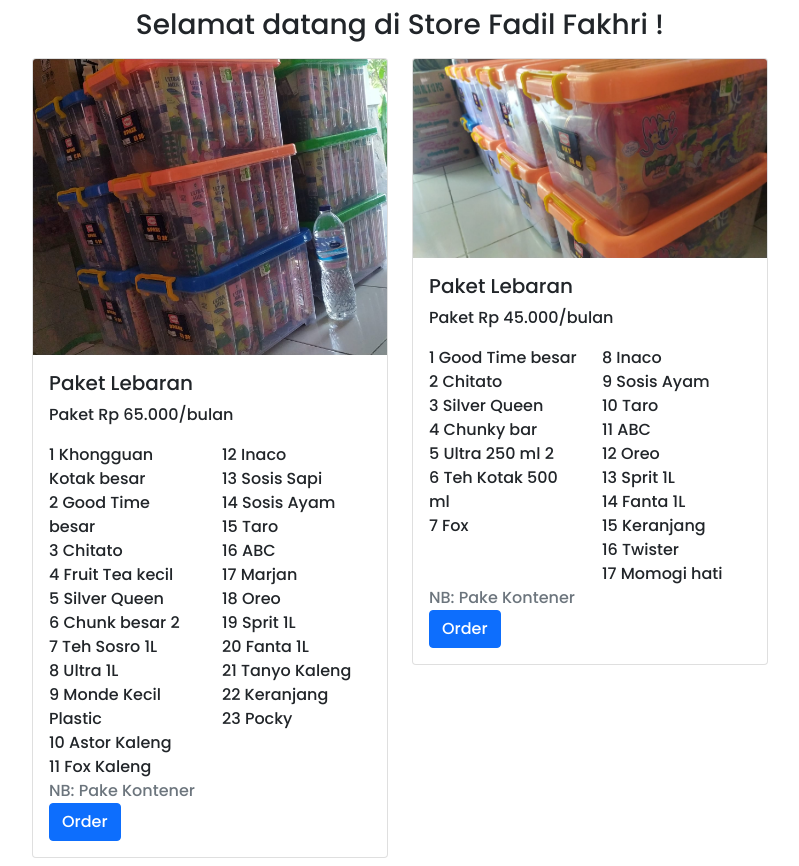
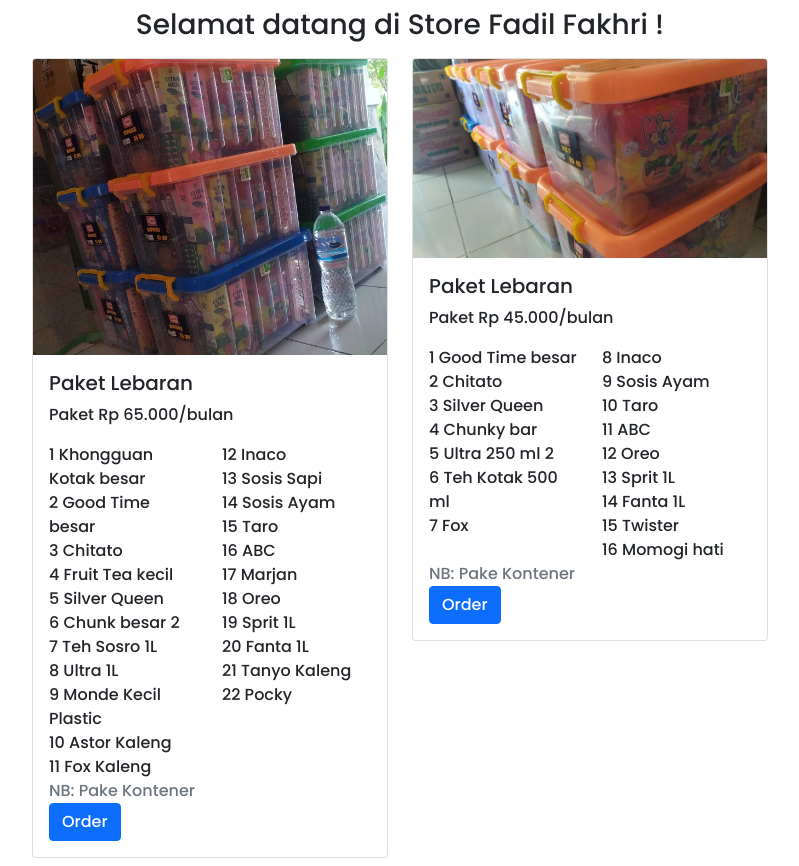
Before and after one commit to syahrizal-alisadikin/fadhilfakhri, a plain HTML site: page index.html in a window 1280 px wide. Shown: the whole page, without its empty margins (240-1039 px from the left). Drawn offline with nearby package versions, Linux system fonts and the light colour scheme.

Commit message:
Update index.html

```diff
--- a/index.html
+++ b/index.html
@@ -55,8 +55,8 @@
                   <span>19 Sprit 1L</span> <br />
                   <span>20 Fanta 1L</span> <br />
                   <span>21 Tanyo Kaleng</span> <br />
-                  <span>22 Keranjang</span> <br />
-                  <span>23 Pocky</span> <br />
+
+                  <span>22 Pocky</span> <br />
                 </div>
               </div>
               <span class="text-muted"
@@ -95,9 +95,8 @@
                   <span>12 Oreo</span> <br />
                   <span>13 Sprit 1L</span> <br />
                   <span>14 Fanta 1L</span> <br />
-                  <span>15 Keranjang</span> <br />
-                  <span>16 Twister</span> <br />
-                  <span>17 Momogi hati</span> <br />
+                  <span>15 Twister</span> <br />
+                  <span>16 Momogi hati</span> <br />
                 </div>
               </div>
               <span class="text-muted"
```
